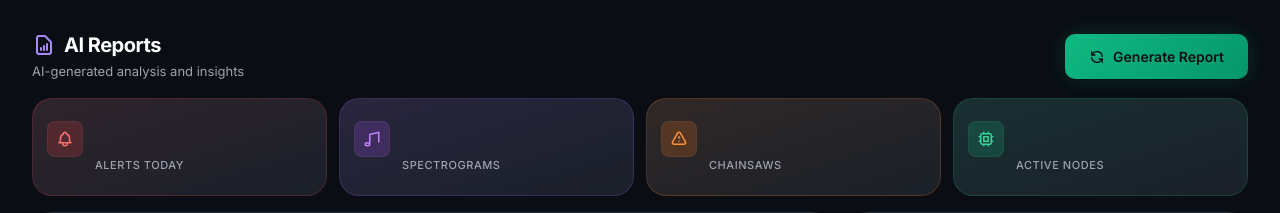
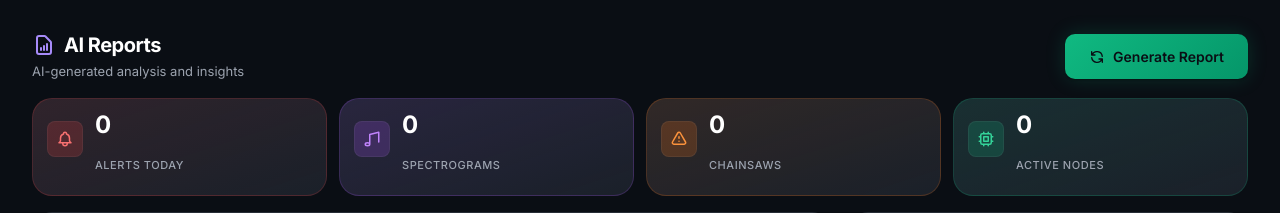
Before and after one commit to thapa-ayush/forest-wise, a Flask app: page /reports in a window 1280 px wide. Shown: the part 66-279 px from the top of the page. Run offline with Flask 3, Linux system fonts and the light colour scheme; a user stored in the database is signed in; data that the repository does not hold is empty; some libraries are stand-ins or nearby versions.

Commit message:
Fix reports stats visibility: override transparent text-fill-color

```diff
--- a/hub/templates/reports.html
+++ b/hub/templates/reports.html
@@ -68,6 +68,10 @@
         font-weight: 700;
         color: white;
         line-height: 1;
+        background: none;
+        -webkit-background-clip: unset;
+        -webkit-text-fill-color: white;
+        background-clip: unset;
     }
 
     .reports-stats .stat-label {
@@ -130,6 +134,7 @@
 
         .reports-stats .stat-value {
             font-size: 1.25rem;
+            -webkit-text-fill-color: white;
         }
 
         .reports-stats .stat-label {
@@ -636,8 +641,10 @@
     });
 
     // Initial load
-    loadDailyReport();
-    loadStats();
+    document.addEventListener('DOMContentLoaded', function() {
+        loadDailyReport();
+        loadStats();
+    });
 
     // Auto-refresh stats every 30 seconds
     setInterval(loadStats, 30000);
```
